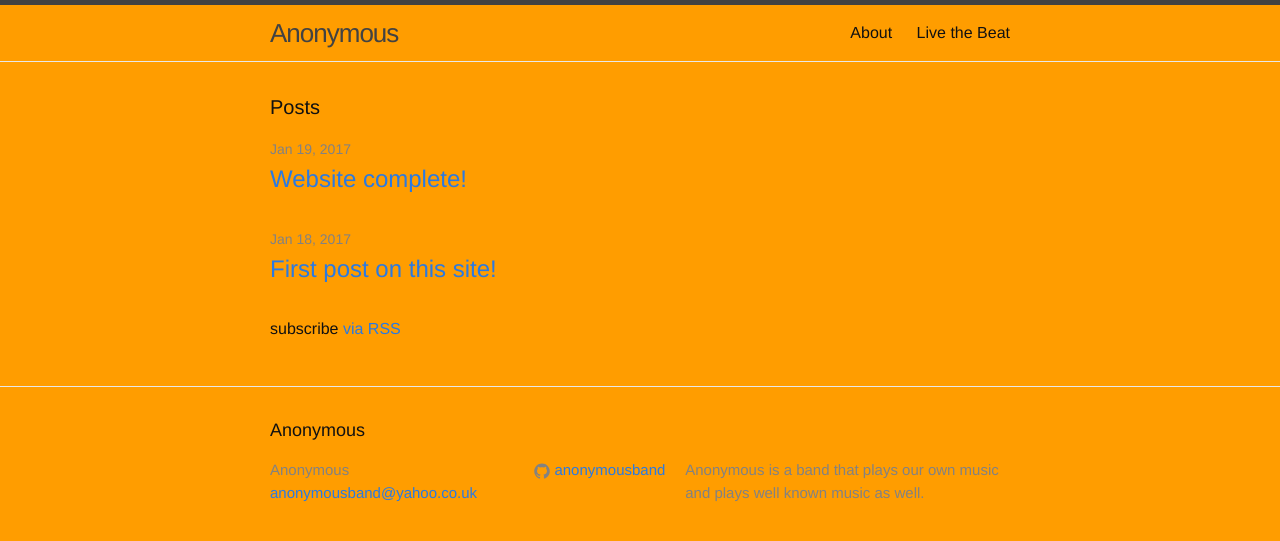
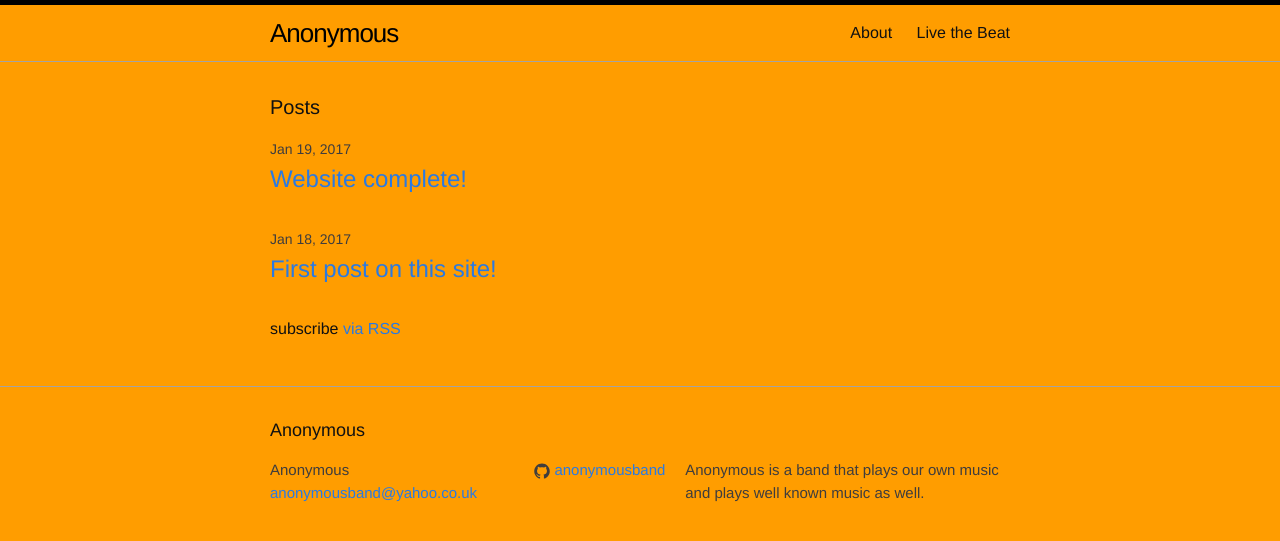
Before and after one commit to anonymousband/anonymousband.github.io, a Jekyll site: the page built from index.html, in a window 1280 px wide. Shown: the top 541 px of the page. Built offline with Jekyll 4.4.1, drawn with Linux system fonts in a browser that asks for light colours.

Commit message:
Update main.scss

```diff
--- a/css/main.scss
+++ b/css/main.scss
@@ -18,7 +18,7 @@ $text-color:       #111;
 $background-color: #ff9d00;
 $brand-color:      #2a7ae2;
 
-$grey-color:       #828282;
+$grey-color:       #3f3d3d;
 $grey-color-light: lighten($grey-color, 40%);
 $grey-color-dark:  darken($grey-color, 25%);
 
```
